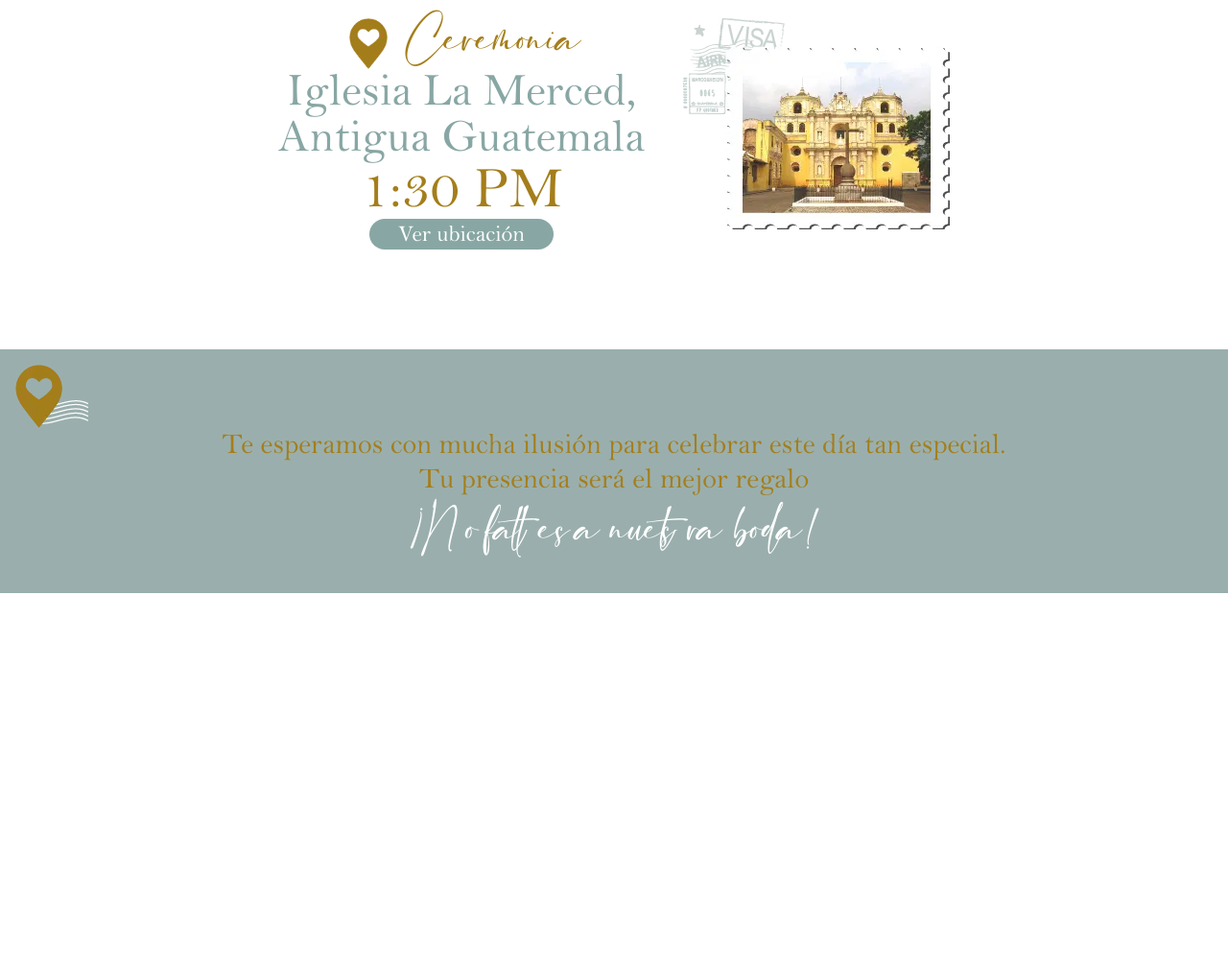
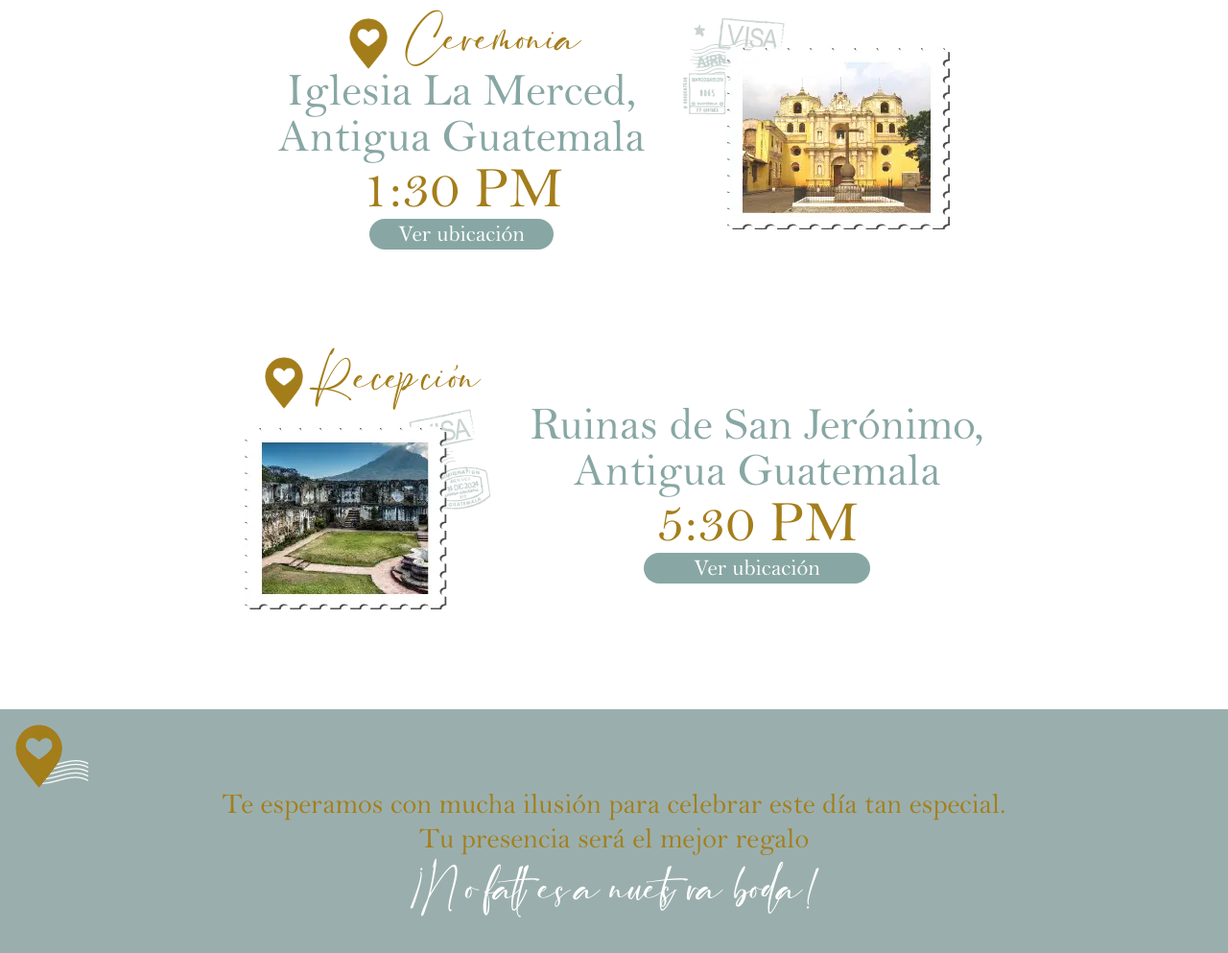
Before and after one commit to MigueMat4/bodamarcoykei, an Astro site: page / in a window 1280 px wide. Shown: the part 1412-2405 px from the top of the page at 96% size. Before the commit the page ends 2030 px from the top, so only its background shows below. Built offline with nearby package versions, Linux system fonts and the light colour scheme; Astro itself is replaced by a stand-in of ours.

Commit message:
add reception details

```diff
--- /dev/null
+++ b/src/components/Reception.astro
@@ -0,0 +1,22 @@
+---
+import { Image } from 'astro:assets';
+import ruins from '../images/ruins.webp';
+import pinHeart from '../images/pin_heart.webp';
+---
+
+<section class="py-10 flex flex-wrap justify-center space-x-0 sm:space-x-10">
+    <div class="py-4">
+        <p class="text-[#A47E1B] text-2xl sm:text-3xl text-title">
+            <Image src={pinHeart} alt="Decoración" class="w-10 inline-block mx-2" />
+            Recepción
+        </p>
+        <Image src={ruins} alt="Iglesia La Merced" class="w-full" />
+    </div>
+    <div class="py-4">
+        <div class="h-0 sm:h-12"></div>
+        <p class="text-xl sm:text-5xl">Ruinas de San Jerónimo,</p>
+        <p class="text-xl sm:text-5xl">Antigua Guatemala</p>
+        <p class="text-2xl sm:text-6xl text-[#A47E1B]">5:30 PM</p>
+        <p class="primary-button w-full sm:w-1/2 mx-auto"><a href="https://maps.app.goo.gl/Q2UnZVj7qodmJFZeA" target="_blank">Ver ubicación</a></p>
+    </div>
+</section>
--- a/src/pages/index.astro
+++ b/src/pages/index.astro
@@ -2,6 +2,7 @@
 import Layout from '../layouts/Layout.astro';
 import Counter from '../components/Counter.astro';
 import Ceremony from '../components/Ceremony.astro';
+import Reception from '../components/Reception.astro';
 ---
 
 <Layout title="Boda Marco y Kei">
@@ -12,5 +13,6 @@ import Ceremony from '../components/Ceremony.astro';
 		</section>
 		<Counter />
 		<Ceremony />
+		<Reception />
 	</main>
 </Layout>
```
